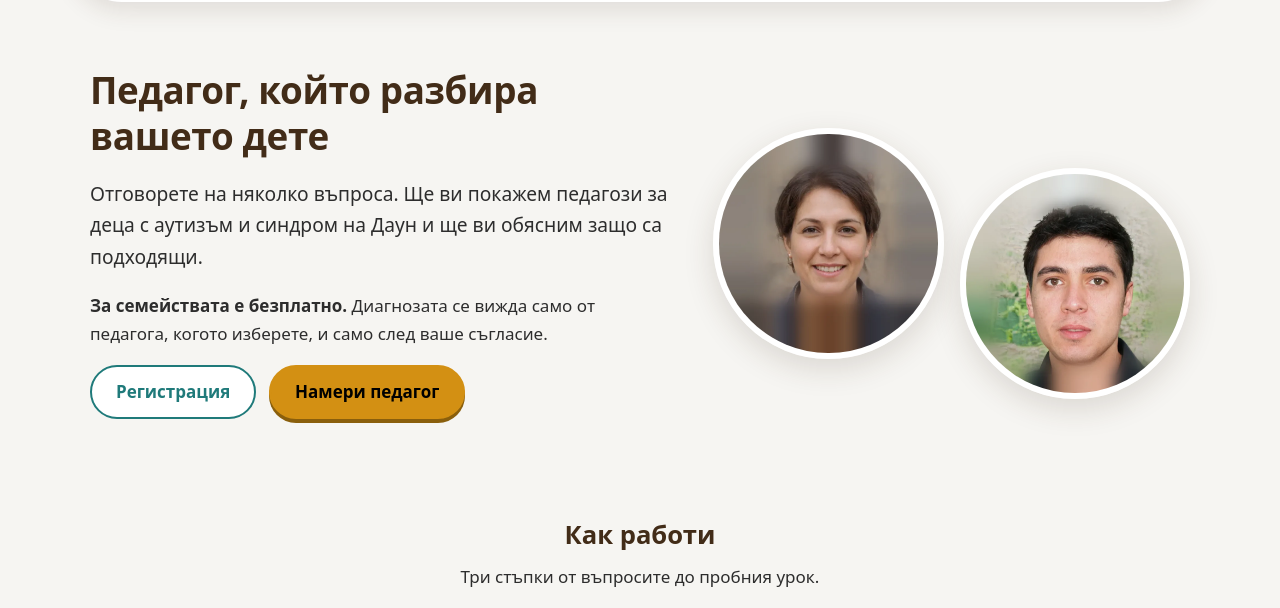
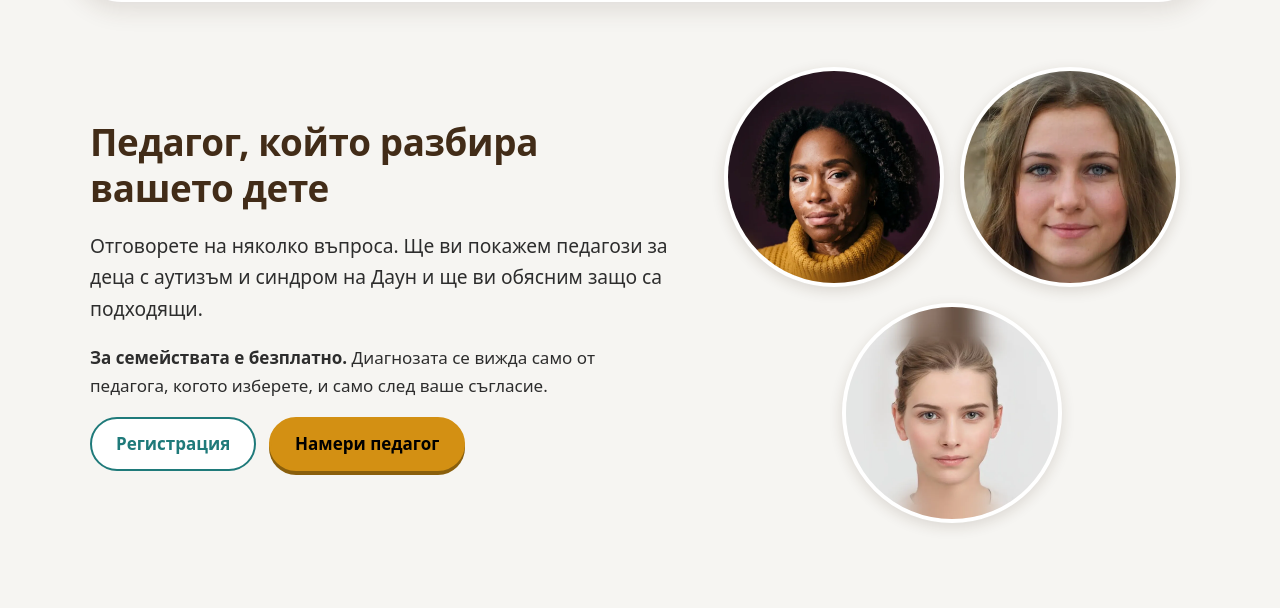
Before and after one commit to antontoshev-code/teacher-children-platform, a plain HTML site: page prototype/index.html in a window 1280 px wide. Shown: the part 171-779 px from the top of the page. Drawn offline with Linux system fonts and the light colour scheme.

Commit message:
Swap the home hero photo pair with the teacher page photo row
Co-Authored-By: Claude Haiku 5.5 <noreply@anthropic.com>

```diff
--- a/prototype/index.html
+++ b/prototype/index.html
@@ -18,10 +18,11 @@
       <p><strong>За семействата е безплатно.</strong> Диагнозата се вижда само от педагога, когото изберете, и само след ваше съгласие.</p>
       <div class="btn-row"><a class="btn alt" href="signup-family.html">Регистрация</a><a class="btn" href="results.html">Намери педагог</a></div>
     </div>
-    <div class="hero-photos" aria-hidden="true">
-      <img src="img/6-profile.webp" alt="" width="400" height="400">
-      <img src="img/14-profile.webp" alt="" width="400" height="400">
-    </div>
+    <div class="photo-row" aria-hidden="true">
+        <img class="round-photo" src="img/5-profile.webp" alt="" width="180" height="180">
+        <img class="round-photo" src="img/10-profile.webp" alt="" width="180" height="180">
+        <img class="round-photo" src="img/12-profile.webp" alt="" width="180" height="180">
+      </div>
   </div></section>
 
   <!-- Как работи: три стъпки (единственото място, където се описва процесът) -->
```
Also changed, not shown: prototype/za-pedagozi.html (+4 -5 lines).
